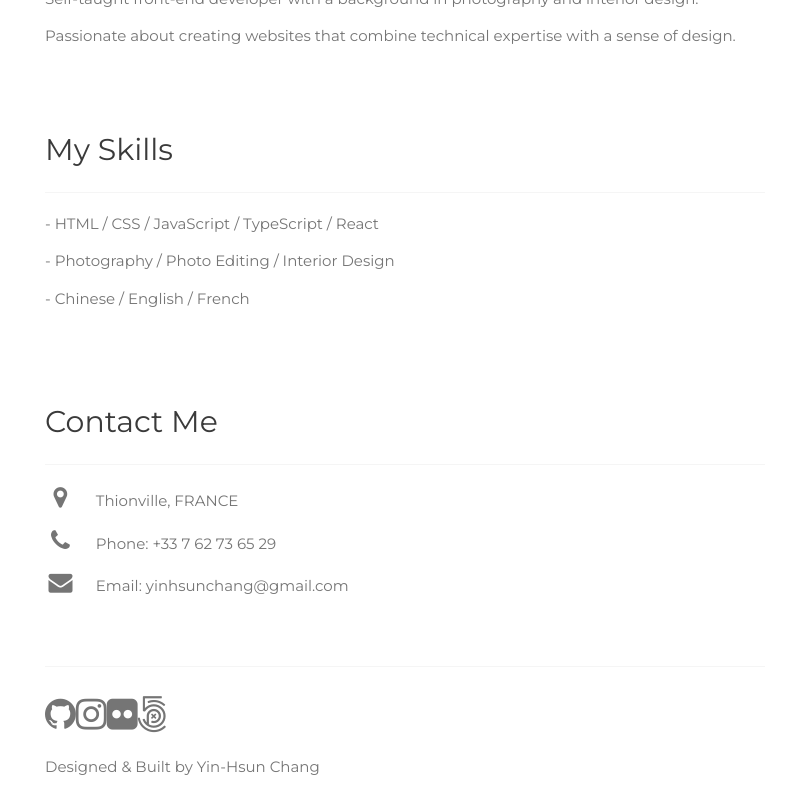
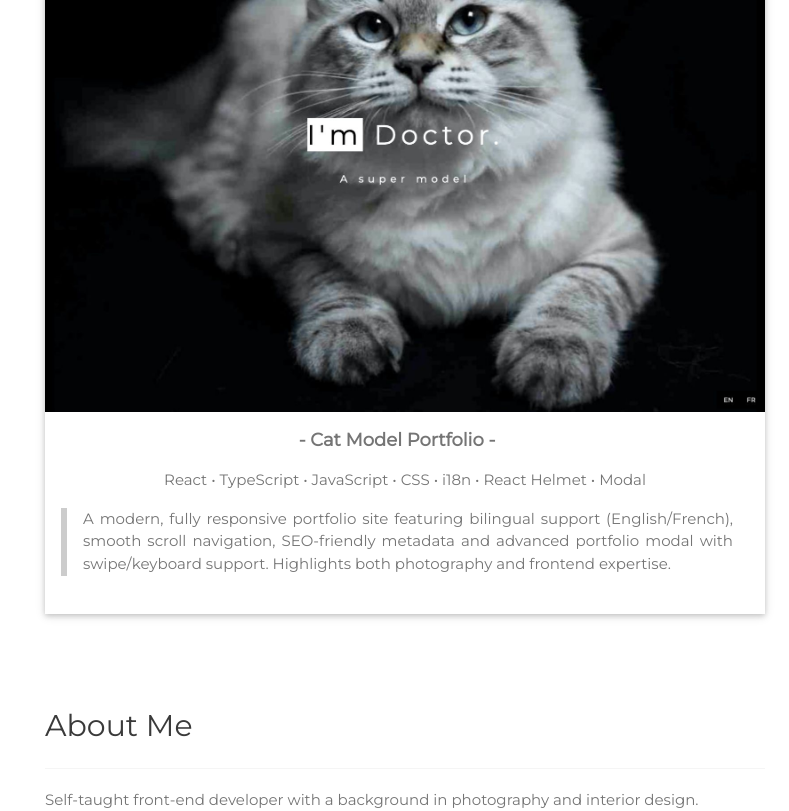
Before and after one commit to yinhsunchang/portfolio, a React (Vite) app: page / in a window 1280 px wide. Shown: the part 2380-3191 px from the top of the page, without its empty margins (491-1280 px from the left). Built offline with nearby package versions, Linux system fonts and the light colour scheme.

Commit message:
Add third project to portfolio

```diff
--- a/src/components/Portfolio.tsx
+++ b/src/components/Portfolio.tsx
@@ -1,7 +1,7 @@
 import { useTranslation } from "react-i18next";
 import comingSoon from '../assets/coming-soon.jpg';
 import catModel from '../assets/cat-model.jpg';
-
+import catModel2 from '../assets/cat-model-v2.jpg';
 
 const Portfolio = () => {
   const { t } = useTranslation();
@@ -32,6 +32,18 @@ const Portfolio = () => {
   <p className="panel leftbar margin">{t("project.des2")}</p>
   <br />
   </p>
+
+  <br />
+
+  <p className="card zoom">
+  <a href="https://yinhsunchang.github.io/cat-model-v2" target="_blank">
+  <img src={catModel2} alt="Preview" style={{width:'100%'}} />
+  </a>
+  <p style={{textAlign:"center"}}><span className="large margin-right"><b>{t("project.title3")}</b></span></p>
+  <p style={{textAlign:"center"}}><span>{t("project.tech3")}</span></p>
+  <p className="panel leftbar margin">{t("project.des3")}</p>
+  <br />
+  </p>
   </div>
   );
 }
--- a/src/i18n/en.json
+++ b/src/i18n/en.json
@@ -23,7 +23,10 @@
     "des1": "An interactive, responsive landing page with a live countdown timer, typewriter animation, email subscription form, and component-based front-end architecture. Ideal for product launches or personal brands.",
     "title2": "- Cat Model Portfolio -",
     "tech2": "React • TypeScript • JavaScript • CSS • i18n • React Helmet",
-    "des2": "A stylish portfolio site showcasing model-inspired cat portraits, featuring bilingual navigation (English/French), smooth scrolling, image hover zoom, lazy loading, and a fully responsive layout for optimal performance and user experience."
+    "des2": "A stylish portfolio site showcasing model-inspired cat portraits, featuring bilingual navigation (English/French), smooth scrolling, image hover zoom, lazy loading, and a fully responsive layout for optimal performance and user experience.",
+    "title3": "- Cat Model Portfolio -",
+    "tech3": "React • TypeScript • JavaScript • CSS • i18n • React Helmet • Modal",
+    "des3": "A modern, fully responsive portfolio site featuring bilingual support (English/French), smooth scroll navigation, SEO-friendly metadata and advanced portfolio modal with swipe/keyboard support. Highlights both photography and frontend expertise."
   },
 
   "about": {
--- a/src/i18n/fr.json
+++ b/src/i18n/fr.json
@@ -11,27 +11,30 @@
 
   "header": {
     "subtitle": "Photographe et développeuse web front-end.",
-    "download": "Télécharger le CV",
+    "download": "Télécharger mon CV",
     "resume": "YINHSUN CHANG CV_FR.pdf"
   },
 
   "portfolio": "Mon Portfolio",
 
   "project": {
-    "title1": "- Page d'accueil « Coming Soon » -",
+    "title1": "- Page d'atterrissage « Coming Soon » -",
     "tech1": "React • TypeScript • JavaScript • CSS",
-    "des1": "Une page d'accueil interactive et responsive, avec un compte à rebours en temps réel, une animation de machine à écrire, un formulaire d’abonnement par email et une architecture front-end basée sur des composants. Idéale pour les lancements de produits ou les marques personnelles.",
+    "des1": "Page d'atterrissage interactive et responsive, avec un compte à rebours en temps réel, une animation de machine à écrire, un formulaire d'inscription par email et une architecture front-end basée sur des composants. Idéale pour les lancements de produits ou les marques personnelles.",
     "title2": "- Portfolio de chat modèle -",
     "tech2": "React • TypeScript • JavaScript • CSS • i18n • React Helmet",
-    "des2": "Un site portfolio élégant présentant des portraits de chats inspirés de mannequins, avec navigation bilingue (anglais/français), défilement fluide, zoom au survol des images, chargement différé des images et mise en page entièrement réactive, offrant des performances optimales et une expérience utilisateur améliorée."
+    "des2": "Un site portfolio élégant présentant des portraits de chats inspirés de mannequins, avec un navigation bilingue (anglais/français), défilement fluide, zoom au survol des images, chargement différé des images et mise en page entièrement responsive pour une expérience utilisateur optimale.",
+    "title3": "- Portfolio de chat modèle -",
+    "tech3": "React • TypeScript • JavaScript • CSS • i18n • React Helmet • Modal",
+    "des3": "Un site portfolio moderne et entièrement responsive avec support bilingue (anglais/français), navigation fluide, métadonnées SEO-friendly et modale avancée pour le portfolio avec support swipe/clavier. Met en avant à la fois la photographie et l'expertise frontend."
   },
 
   "about": {
-    "title": "À propos de moi",
+    "title": "À Propos De Moi",
     "text1": "Développeuse front-end autodidacte, avec un parcours en photographie et en design d’intérieur.",
     "text2": "Passionnée par la création de sites web, alliant expertise technique et sens du design.",
     "skills": {
-      "title": "Mes compétences",
+      "title": "Mes Compétences",
       "frontend": "- HTML / CSS / JavaScript / TypeScript / React",
       "design": "- Photographie / Retouche photo / Design d'intérieur",
       "language": "- Chinois / Anglais / Français"
```
Also changed, not shown: portfolio.jpg, src/assets/cat-model-v2.jpg (added).
